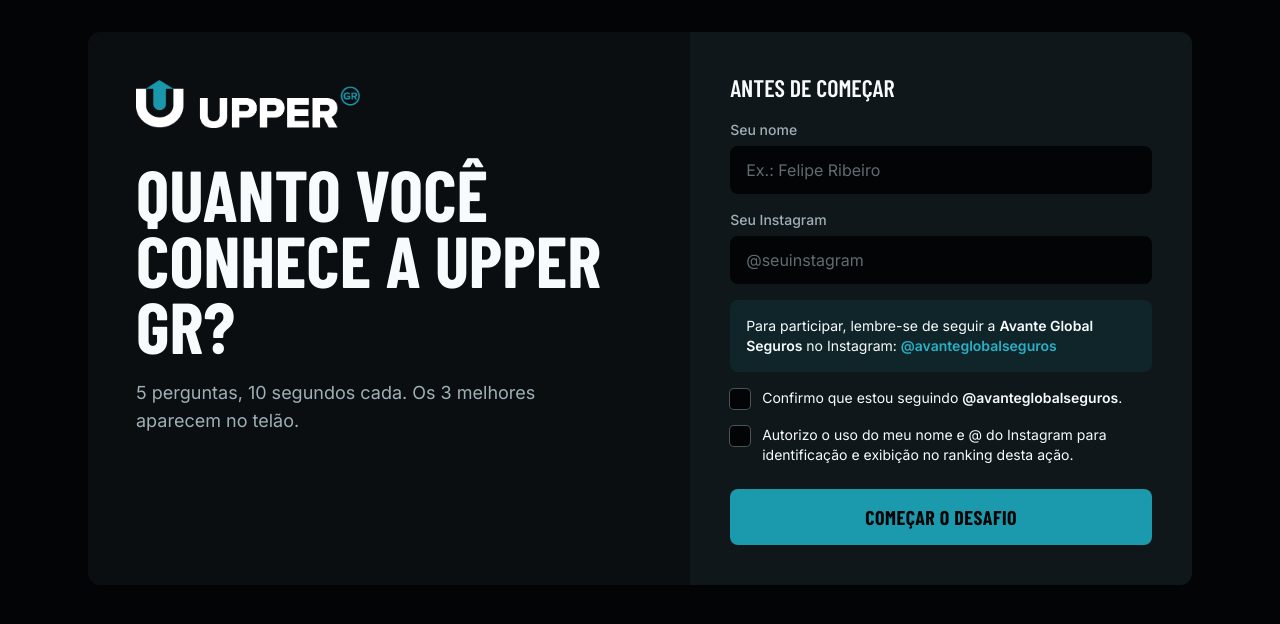
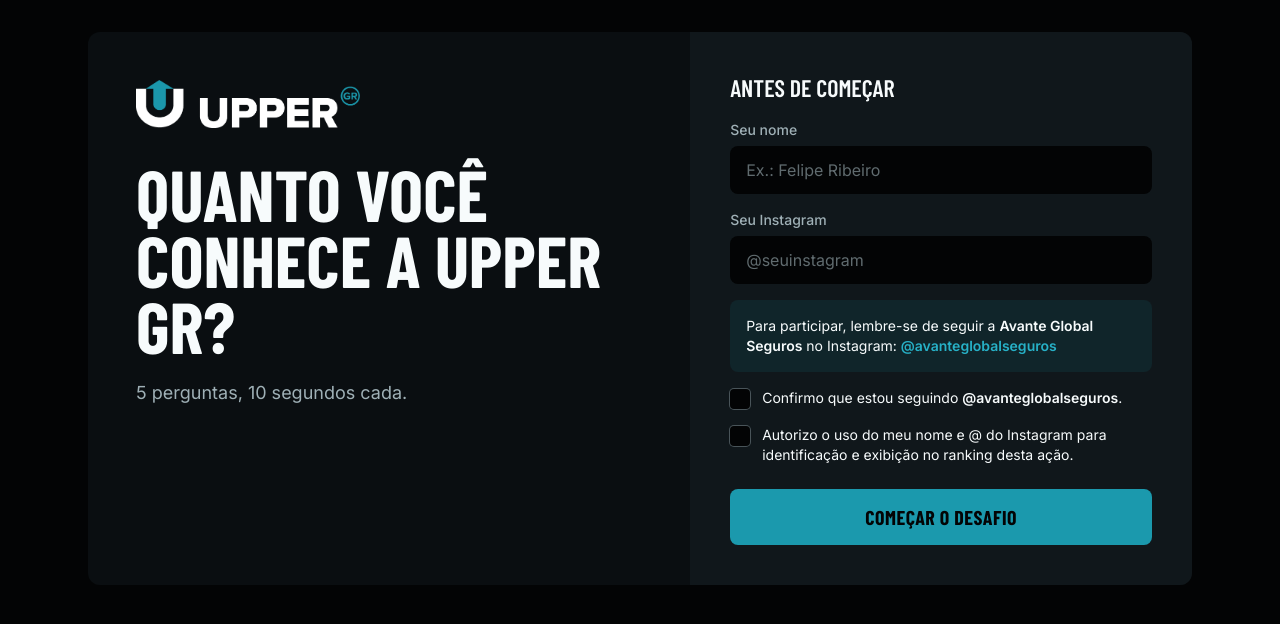
Before and after one commit to ABabayaga/upper-quiz, a React (Vite) app: page / in a window 1280 px wide. Shown: the top 624 px of the page. Built offline with nearby package versions, Linux system fonts and the light colour scheme; no server answers.

Commit message:
feat: ajuste tela de registro

```diff
--- a/src/components/RegisterScreen.tsx
+++ b/src/components/RegisterScreen.tsx
@@ -50,7 +50,7 @@
                         Quanto você conhece a UPPER GR?
                     </h1>
                     <p className="mt-5 max-w-md text-lg text-muted">
-                        5 perguntas, 10 segundos cada. Os 3 melhores aparecem no telão.
+                        5 perguntas, 10 segundos cada.
                     </p>
                 </div>
             </section>
```
